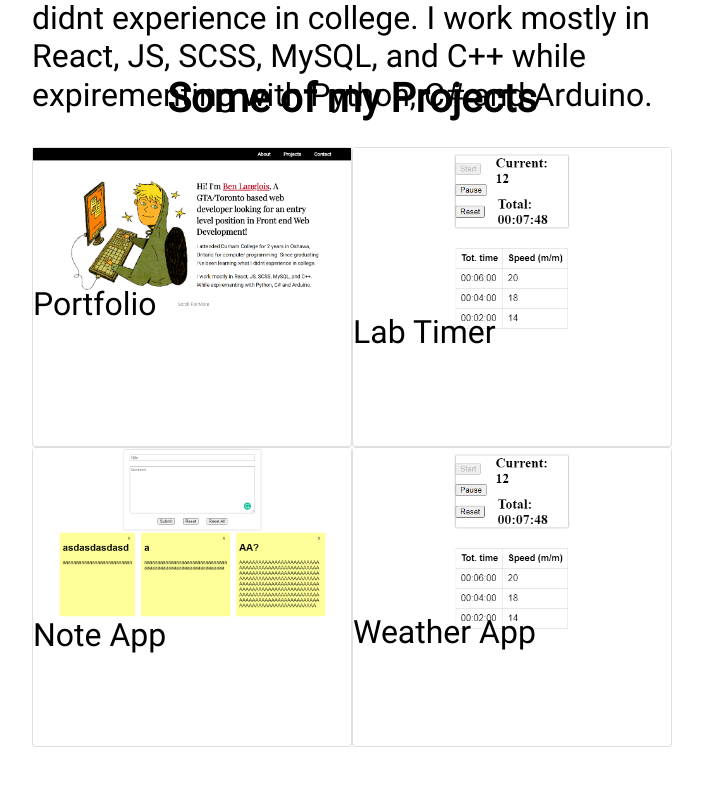
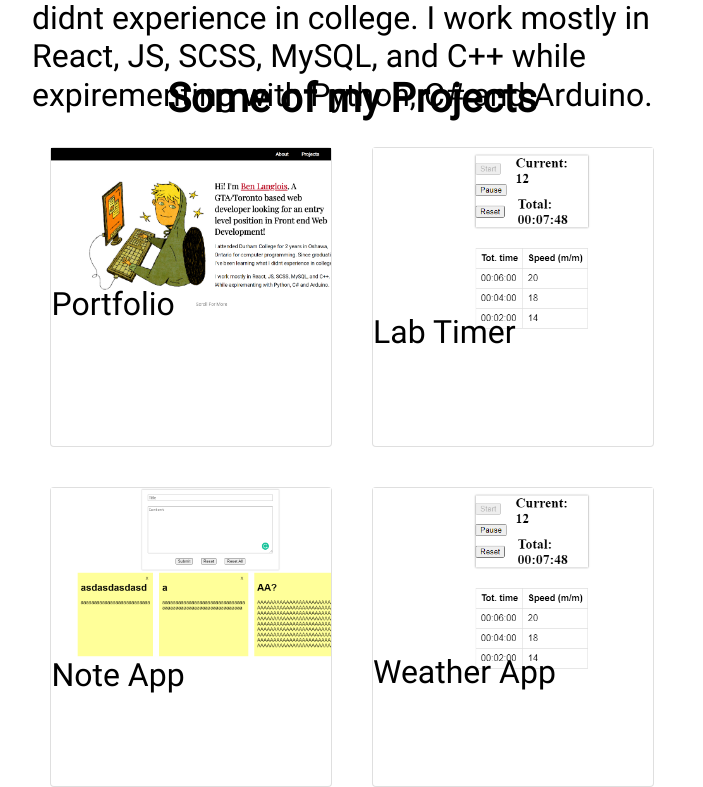
Before and after one commit to Ben-Langlois/Portfolio, a React (Create React App) app in the folder portfolio/: page / in a window 1280 px wide. Shown: the part 525-1312 px from the top of the page, without its empty margins (288-991 px from the left). Before the commit the page ends 1272 px from the top, so only its background shows below. Built offline with nearby package versions, Linux system fonts and the light colour scheme.

Commit message:
got hover working and spacing, working on animation, actual content

```diff
--- a/portfolio/src/styles/styles.scss
+++ b/portfolio/src/styles/styles.scss
@@ -158,13 +158,12 @@ body{
 
         width: 100%;
 
-
-
         #card-container{
             // flex
             display: flex;
             flex-flow: row wrap;
             justify-content: center;
+            gap: 5vh;
 
             margin: 3vh auto;
             // width: 60vw;
@@ -172,9 +171,8 @@ body{
                 // new attempt
                 .card{
                     height: 300px;
-                    width: 25vw;
+                    width: 22vw;
 
-                    // 1st child
                     #main{
                         display: grid;
                         grid-template-areas:
@@ -201,11 +199,8 @@ body{
                             font-size: 2rem;
                         }
 
-                    }&:hover{
-                        display: none;
                     }
 
-                    // 2nd child
                     #hover{
                         display: none;
                         height:100%;
@@ -217,12 +212,13 @@ body{
                         p{
                             margin: 0.5rem;
                         }
-                        div{
-                        }
-
-
-                    }&:hover{
-                        // display: block;
+                    }
+                } // using & for some reason makes it all goofy
+                .card:hover{
+                    #main{
+                        // display: none;
+                    }
+                    #hover{
                         display: grid;
                         grid-template-areas:
                             "desc"
@@ -232,7 +228,6 @@ body{
                     }
                 }
 
-                // to reference the divs I want to display/not, use nth
 
 
 
```
